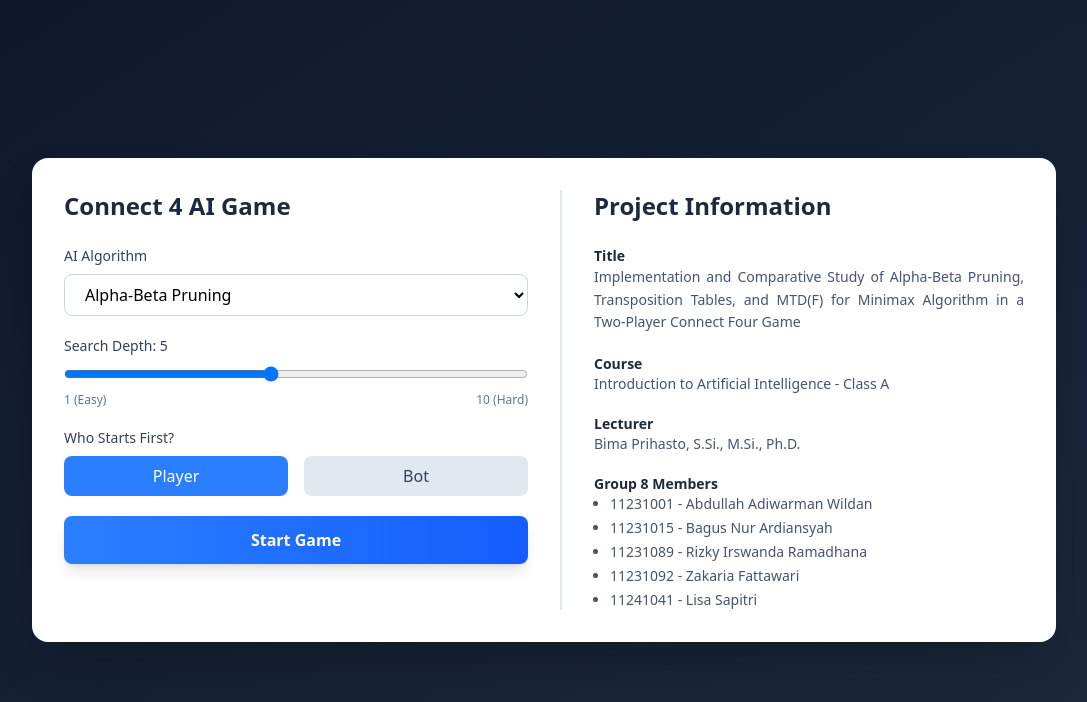
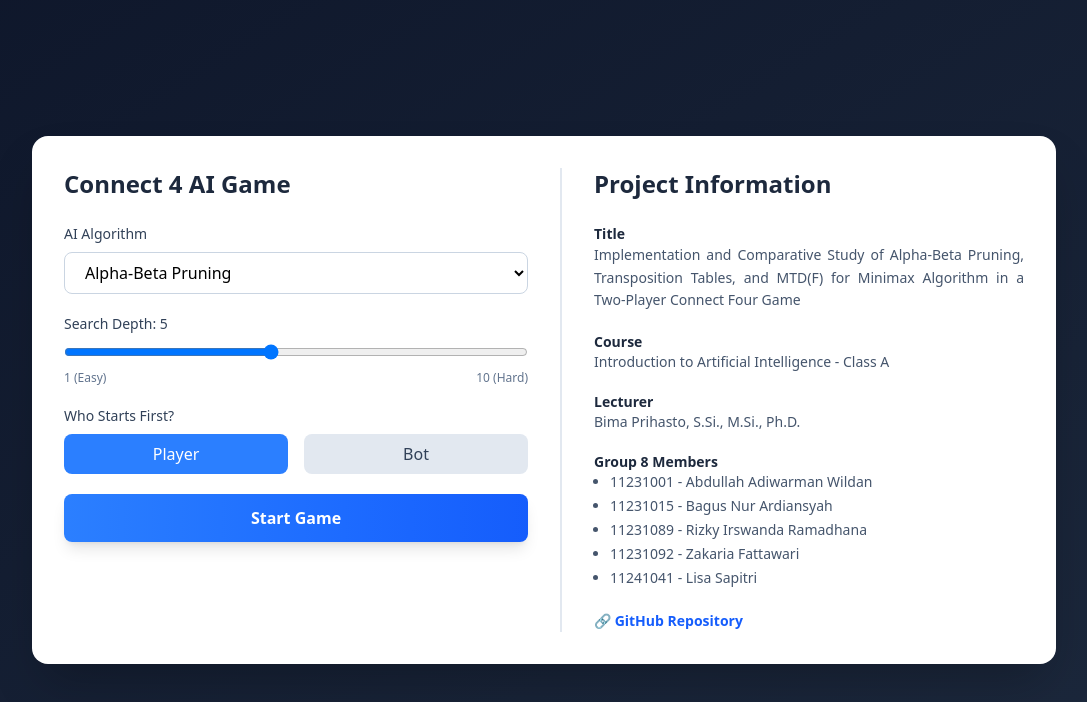
Before and after one commit to NotHydra/connect-4-game, a React (Vite) app: page / in a window 1280 px wide. Shown: the top 702 px of the page, without its empty margins (96-1183 px from the left). Built offline with nearby package versions, Linux system fonts and the light colour scheme.

Commit message:
feat: github repo

```diff
--- a/src/App.tsx
+++ b/src/App.tsx
@@ -1056,6 +1056,18 @@ export default function App(): JSX.Element {
 									<li>11241041 - Lisa Sapitri</li>
 								</ul>
 							</div>
+
+							{/* GitHub Repository */}
+							<div>
+								<a
+									href="https://github.com/NotHydra/connect-4-game"
+									target="_blank"
+									rel="noopener noreferrer"
+									className="inline-flex items-center gap-2 text-blue-600 hover:text-blue-800 font-bold text-sm"
+								>
+									<span>🔗 GitHub Repository</span>
+								</a>
+							</div>
 						</div>
 					</div>
 				</div>
```
